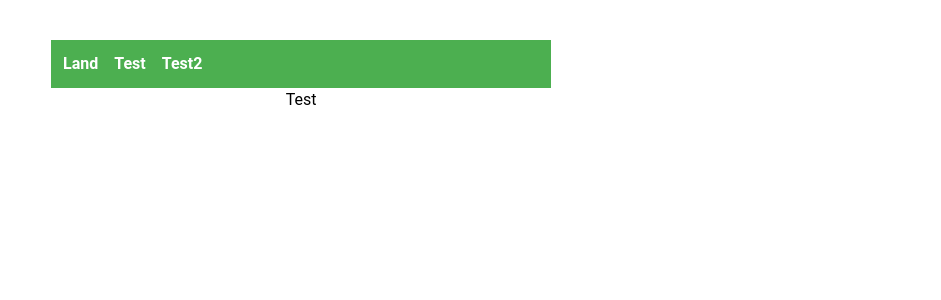
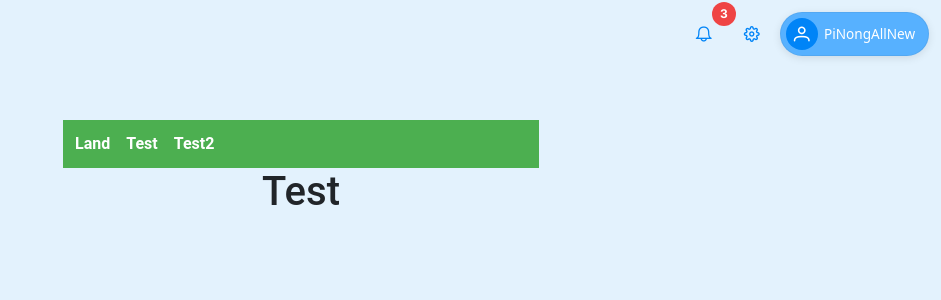
Before and after one commit to kkkkhxx/OrganicNowTestDemo, a React (Vite) app: page /test in a window 1280 px wide. Shown: the top 300 px of the page, without its empty margins (339-1280 px from the left). Built offline with nearby package versions, Linux system fonts and the light colour scheme.

Commit message:
Add mainLayout component with Bootstrap and PrimeReact integration

```diff
--- a/package.json
+++ b/package.json
@@ -12,6 +12,7 @@
   "dependencies": {
     "@tailwindcss/vite": "^4.1.12",
     "bootstrap": "^5.3.7",
+    "primeicons": "^7.0.0",
     "primereact": "^10.9.7",
     "react": "^19.1.1",
     "react-dom": "^19.1.1",
--- /dev/null
+++ b/src/layouts/MainLayout.jsx
@@ -0,0 +1,123 @@
+import React, { useRef, useState, useMemo } from 'react';
+import { Button } from 'primereact/button';
+import { Badge } from 'primereact/badge';
+import { Avatar } from 'primereact/avatar';
+import { Menu } from 'primereact/menu';
+
+// CSS
+import 'primereact/resources/themes/lara-light-indigo/theme.css';
+import 'primereact/resources/primereact.min.css';
+import 'primeicons/primeicons.css';
+
+const Topbar = ({ notifications = 0 }) => {
+  const profileMenu = useRef(null);
+  const settingsMenu = useRef(null);
+
+  const profileMenuItems = useMemo(() => ([
+    { label: 'Profile', icon: 'pi pi-user', command: () => console.log('Profile') },
+    { label: 'Account Settings', icon: 'pi pi-cog', command: () => console.log('Account Settings') },
+    { separator: true },
+    { label: 'Logout', icon: 'pi pi-sign-out', command: () => console.log('Logout') }
+  ]), []);
+
+  const settingsMenuItems = useMemo(() => ([
+    { label: 'Preferences', icon: 'pi pi-sliders-h', command: () => console.log('Preferences') },
+    { label: 'Theme', icon: 'pi pi-palette', command: () => console.log('Theme') },
+    { label: 'Language', icon: 'pi pi-globe', command: () => console.log('Language') }
+  ]), []);
+
+  return (
+    <header
+      style={{
+        position: 'fixed',
+        top: 12,
+        right: 12,
+        left: 'auto',
+        zIndex: 1000,
+        display: 'flex',
+        alignItems: 'center',
+        gap: '0.5rem'
+      }}
+    >
+      {/* Bell */}
+      <div className="p-overlay-badge">
+        <Button
+          icon="pi pi-bell"
+          className="p-button-rounded p-button-text"
+          aria-label="Notifications"
+          onClick={() => console.log('Notifications')}
+          tooltip="Notifications"
+          tooltipOptions={{ position: 'bottom' }}
+          style={{ width: '2.5rem', height: '2.5rem', color: '#0084F7' }}
+        />
+        {notifications > 0 && <Badge value={notifications} severity="danger" />}
+      </div>
+
+      {/* Settings */}
+      <span>
+        <Button
+          icon="pi pi-cog"
+          className="p-button-rounded p-button-text"
+          aria-label="Settings"
+          onClick={(e) => settingsMenu.current.toggle(e)}
+          tooltip="Settings"
+          tooltipOptions={{ position: 'bottom' }}
+          style={{ width: '2.5rem', height: '2.5rem', color: '#0084F7' }}
+        />
+        <Menu model={settingsMenuItems} popup ref={settingsMenu} appendTo={document.body} />
+      </span>
+
+      {/* Profile */}
+      <div
+        onClick={(e) => profileMenu.current.toggle(e)}
+        style={{
+          display: 'flex',
+          alignItems: 'center',
+          gap: '0.4rem',
+          backgroundColor: '#57B1FF',
+          borderRadius: '9999px',
+          padding: '0.3rem 0.8rem 0.3rem 0.3rem',
+          cursor: 'pointer',
+          boxShadow: '0 2px 8px rgba(0,0,0,0.1)',
+          border: '1px solid rgba(0,0,0,0.05)'
+        }}
+      >
+        <Avatar
+          icon="pi pi-user"
+          shape="circle"
+          style={{
+            width: '2rem',
+            height: '2rem',
+            backgroundColor: '#0084F7',
+            color: '#fff'
+          }}
+        />
+        <span style={{ color: '#fff', fontWeight: 500, fontSize: '0.85rem', whiteSpace: 'nowrap' }}>
+          PiNongAllNew
+        </span>
+        <Menu model={profileMenuItems} popup ref={profileMenu} appendTo={document.body} />
+      </div>
+    </header>
+  );
+};
+
+const Layout = ({ children }) => {
+  const [notifications] = useState(3);
+
+  return (
+    <div
+      style={{
+        backgroundColor: '#E3F2FD',
+        minHeight: '100vh',
+        width: '100%',
+        margin: 0
+      }}
+    >
+      <Topbar notifications={notifications} />
+
+      <main style={{ paddingTop: 80 }}>{children}</main>
+    </div>
+  );
+};
+
+export default Layout;
--- a/src/main.jsx
+++ b/src/main.jsx
@@ -3,6 +3,9 @@
 import React, { Suspense } from "react";
 import * as ReactDOM from "react-dom/client";
 import { createBrowserRouter, RouterProvider } from "react-router-dom";
+
+// Bootstrap CSS
+import 'bootstrap/dist/css/bootstrap.min.css';
 
 import Land from "./pages/land";
 import Test from "./pages/test";
--- a/src/pages/test.jsx
+++ b/src/pages/test.jsx
@@ -1,11 +1,14 @@
 import NavBar from "../component/navbar";
+import Layout from "../layouts/MainLayout";
 
 const Test = () => {
     return (
-    <div className="container">
-        <NavBar />
-        <h1>Test</h1>
-    </div>
+        <Layout>
+            <div className="container">
+                <NavBar />
+                <h1>Test</h1>
+            </div>
+        </Layout>
     );
 };
 export default Test;
--- a/src/pages/test2.jsx
+++ b/src/pages/test2.jsx
@@ -1,11 +1,14 @@
-import NavBar from "../component/navbar"; // ← แก้ชื่อให้ตรง
+import NavBar from "../component/navbar";
+import Layout from "../layouts/MainLayout";
 
 const Test2 = () => {
     return (
-    <div className="container">
-        <NavBar />
-        <h1>Test2</h1>
-    </div>
+        <Layout>
+            <div className="container">
+                <NavBar />
+                <h1>Test2</h1>
+            </div>
+        </Layout>
     );
 };
 export default Test2;
```
Also changed, not shown: src/layouts/layouts.jsx (added), 1 other file (tests, documents, lock files or other folders).
